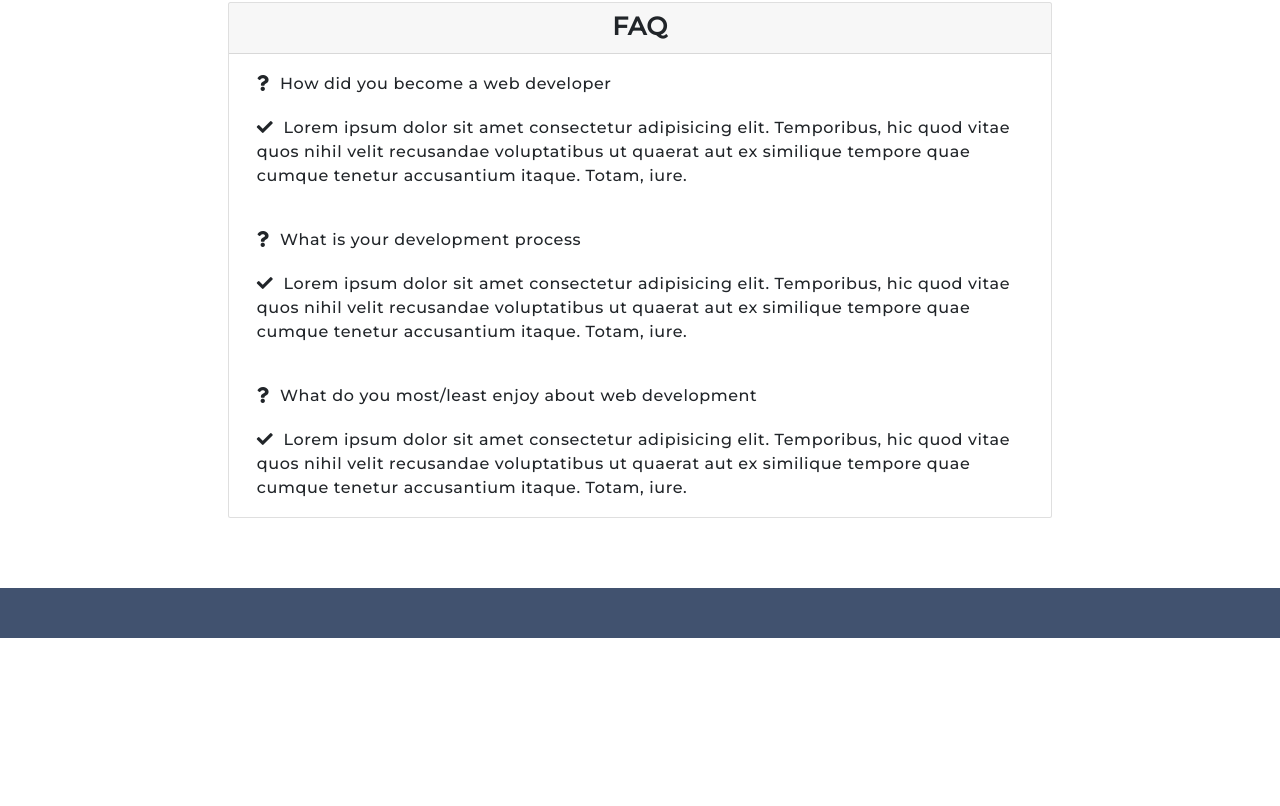
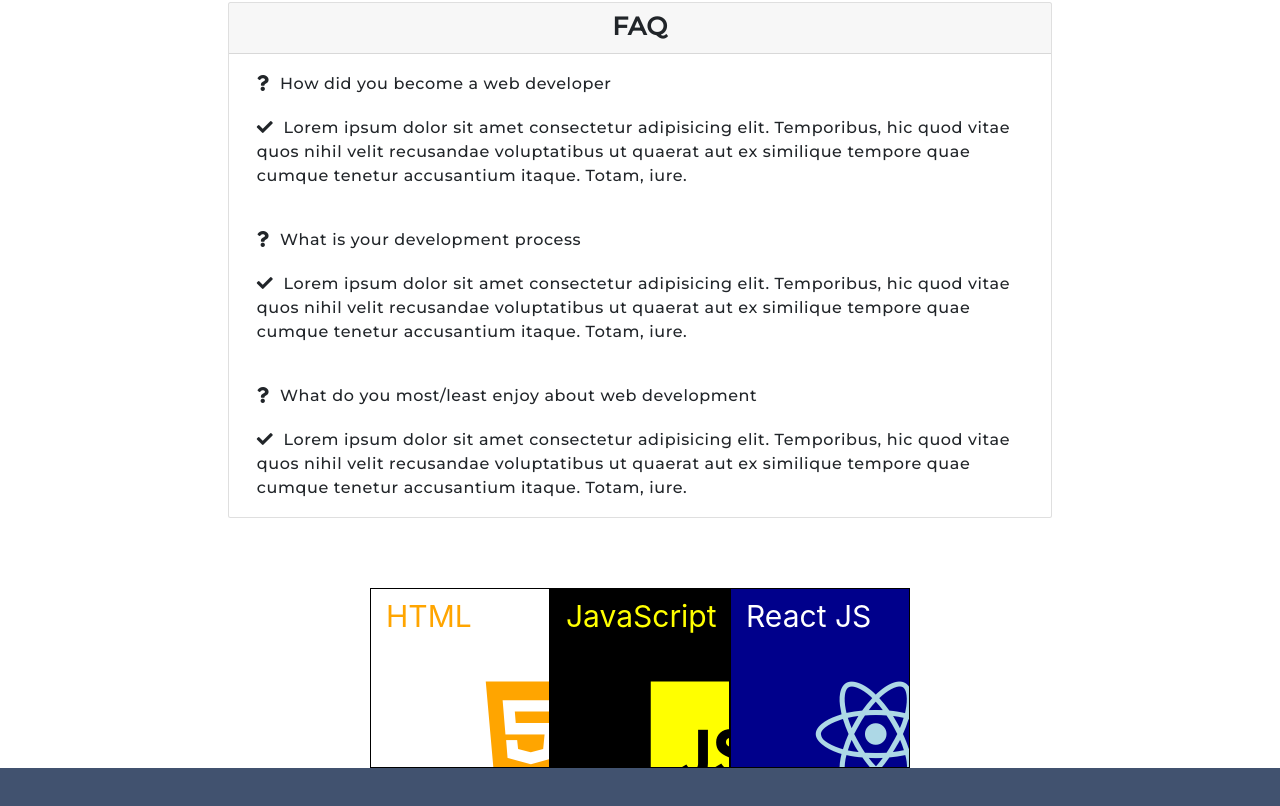
Before and after one commit to eesa94/react-portfolio, a React (Create React App) app: page /about in a window 1280 px wide. Shown: the part 516-1322 px from the top of the page. Before the commit the page ends 1154 px from the top, so only its background shows below. Built offline with nearby package versions, Linux system fonts and the light colour scheme.

Commit message:
start on skills box

```diff
--- a/src/components/About.css
+++ b/src/components/About.css
@@ -17,3 +17,25 @@
 .card-text i {
   margin-right: 10px;
 }
+
+.skillSquare {
+  position: relative;
+  height: 100%;
+  display: flex;
+  justify-content: flex-start;
+  align-items: flex-start;
+  padding: 5px 15px;
+  border: 1px solid black;
+  overflow: hidden;
+}
+
+.skillName {
+  font-size: 3rem;
+}
+
+.skillIcon {
+  position: absolute;
+  bottom: -15%;
+  right: -15%;
+  font-size: 12rem;
+}
--- a/src/components/About.js
+++ b/src/components/About.js
@@ -16,8 +16,61 @@ export class About extends Component {
   constructor(props) {
     super(props);
 
-    this.state = {};
+    this.state = {
+      skills: [
+        {
+          name: 'HTML',
+          iconClass: 'fab fa-html5',
+          nameColor: 'orange',
+          iconColor: 'orange',
+          backgroundColor: 'white'
+        },
+        {
+          name: 'JavaScript',
+          iconClass: 'fab fa-js',
+          nameColor: 'yellow',
+          iconColor: 'yellow',
+          backgroundColor: 'black'
+        },
+        {
+          name: 'React JS',
+          iconClass: 'fab fa-react',
+          nameColor: 'white',
+          iconColor: 'lightblue',
+          backgroundColor: 'darkblue'
+        }
+      ],
+      hoveredSkill: -1
+    };
   }
+
+  handleMouseEnter = (index) => {
+    this.setState(
+      {
+        hoveredSkill: index
+      },
+      () => {
+        document.addEventListener('mouseleave', this.handleMouseLeave);
+      }
+    );
+    console.log(
+      `entered box ${index}, hoveredSkill set to ${this.state.hoveredSkill}`
+    );
+  };
+
+  handleMouseLeave = (index) => {
+    this.setState(
+      {
+        hoveredSkill: -1
+      },
+      () => {
+        document.removeEventListener('mouseleave', this.handleMouseLeave);
+      }
+    );
+    console.log(
+      `left box ${index}, hoveredSkill set to ${this.state.hoveredSkill}`
+    );
+  };
 
   render() {
     return (
@@ -147,6 +200,38 @@ export class About extends Component {
             </Col>
           </Row>
         </Container>
+        <Container className='skillsContainer'>
+          <Row>
+            <Col xs={{ size: 6, offset: 3 }}>
+              <Row noGutters style={{ height: '180px' }}>
+                {this.state.skills.map((skill, index) => (
+                  <Col
+                    xs='4'
+                    key={index}
+                    onMouseEnter={this.handleMouseEnter.bind(this, index)}
+                    onMouseLeave={this.handleMouseLeave.bind(this, index)}
+                  >
+                    <div
+                      className='skillSquare'
+                      style={{ backgroundColor: skill.backgroundColor }}
+                    >
+                      <span
+                        className='skillName'
+                        style={{ color: skill.nameColor }}
+                      >
+                        {skill.name}
+                      </span>
+                      <i
+                        className={'skillIcon ' + skill.iconClass}
+                        style={{ color: skill.iconColor }}
+                      />
+                    </div>
+                  </Col>
+                ))}
+              </Row>
+            </Col>
+          </Row>
+        </Container>
         <Footer />
       </div>
     );
```
Also changed, not shown: src/components/SkillBox.js (added). Lines whose indentation alone changed are shown as unchanged.
